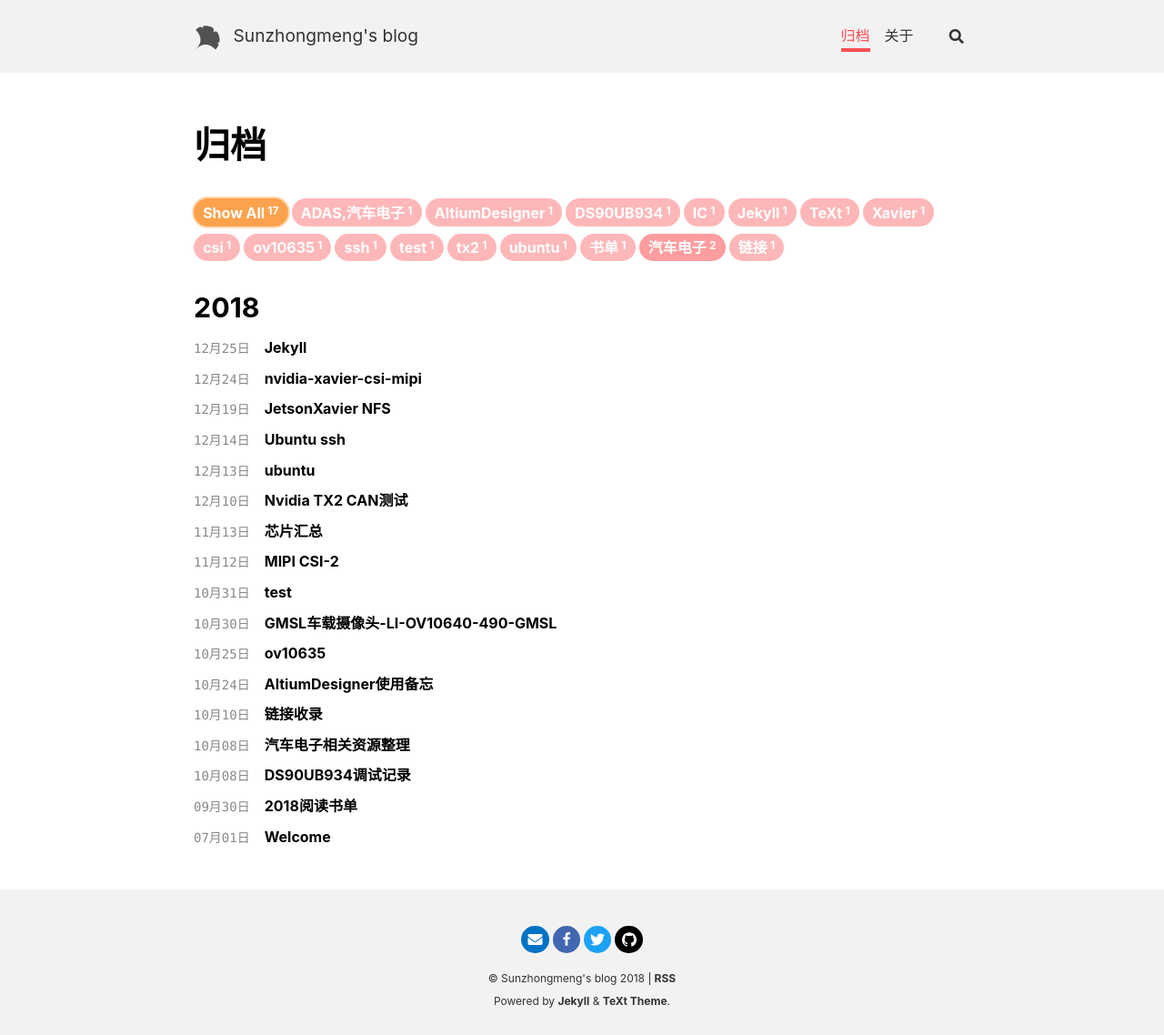
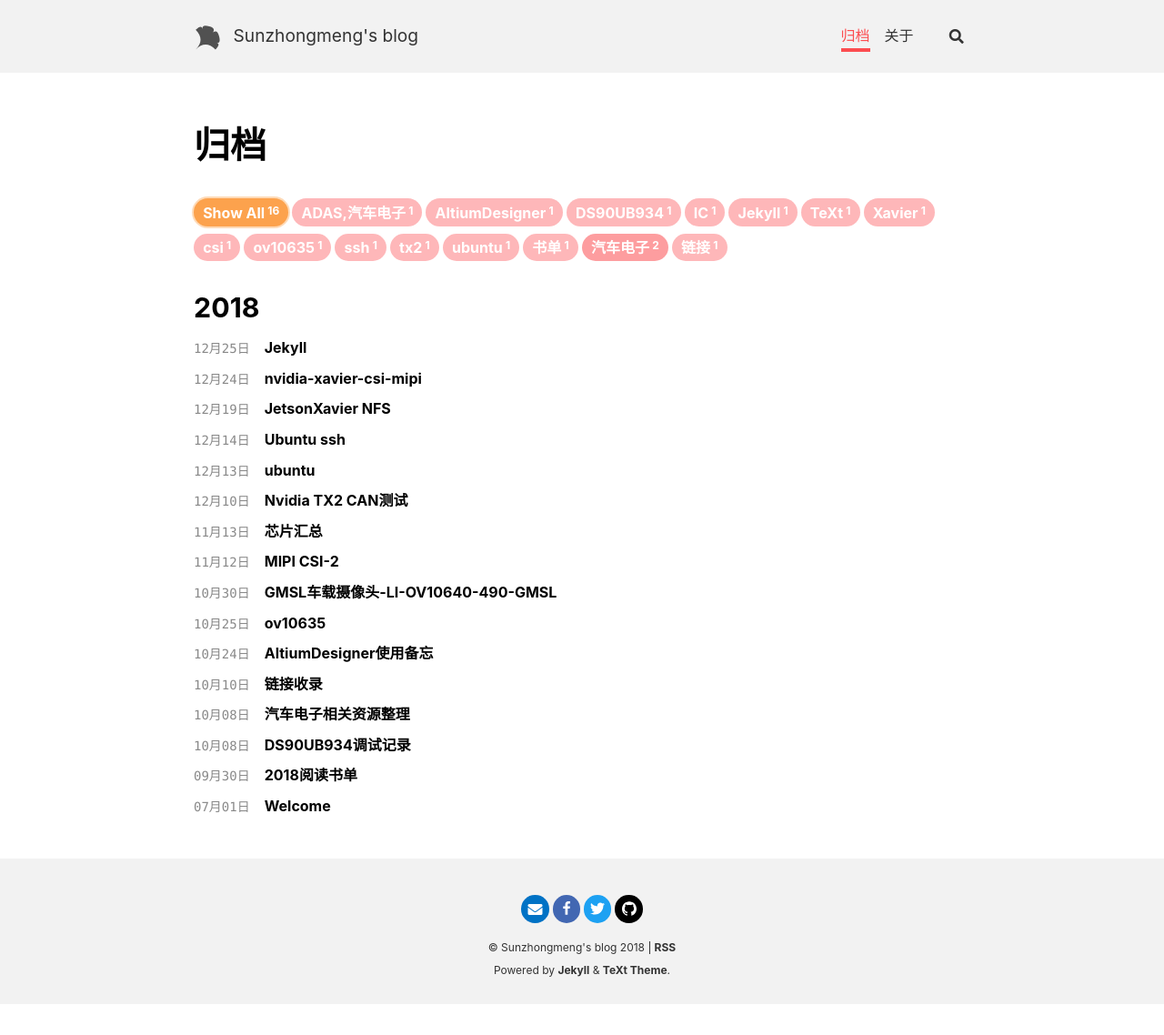
Before and after one commit to releung/sunzhongmeng.github.io, a Jekyll site: the page built from archive.html, in a window 1280 px wide. Shown: the whole page at 91% size. Built offline with Jekyll 4.4.1, drawn with Linux system fonts in a browser that asks for light colours; nearby versions of some CDN libraries; after the commit the page ends 1104 px from its top, so only the background shows below that.

Commit message:
del test.md and change can

```diff
--- a/_posts/2018-10-31-test.md
+++ /dev/null
@@ -1,6 +0,0 @@
----
-title: test
-key: test
-tags: test
----
-test
```
Also changed, not shown: _posts/2018-12-10-nvidia-tx2-can.md (+2 -0 lines).
